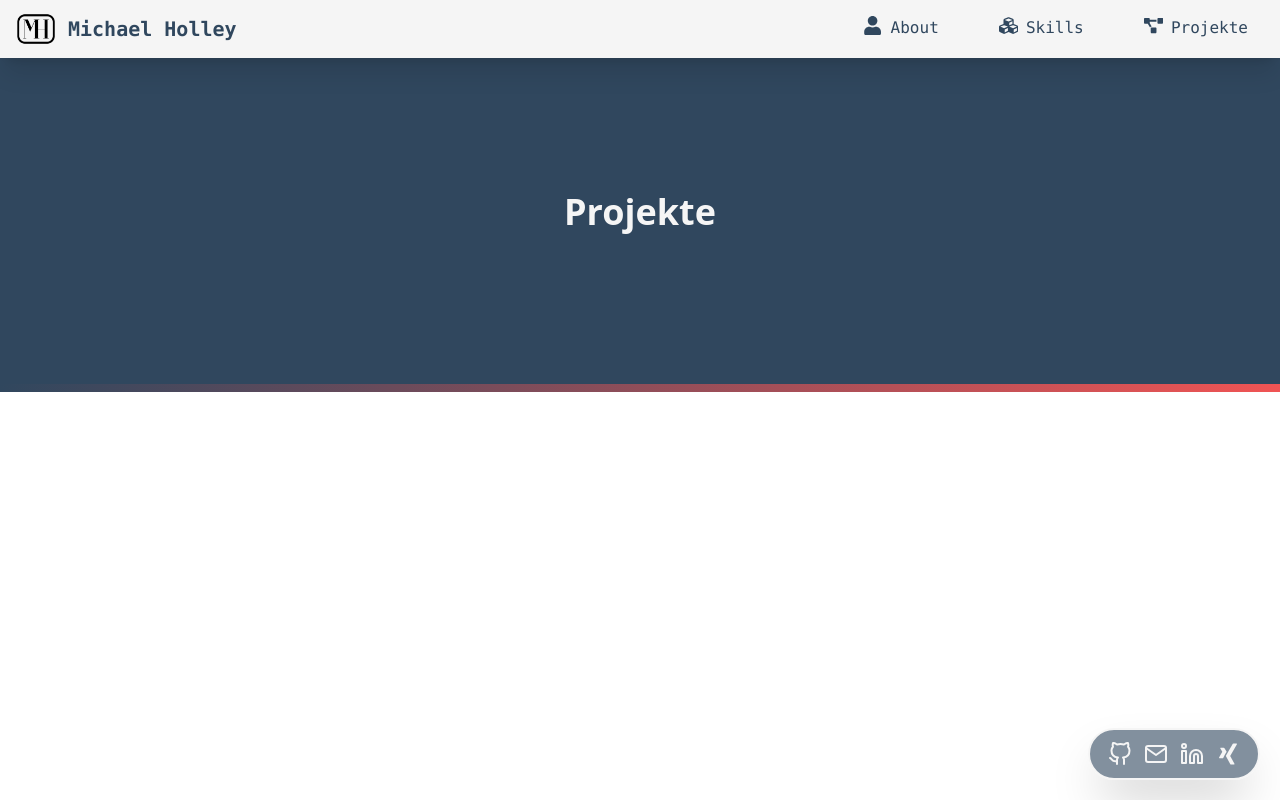
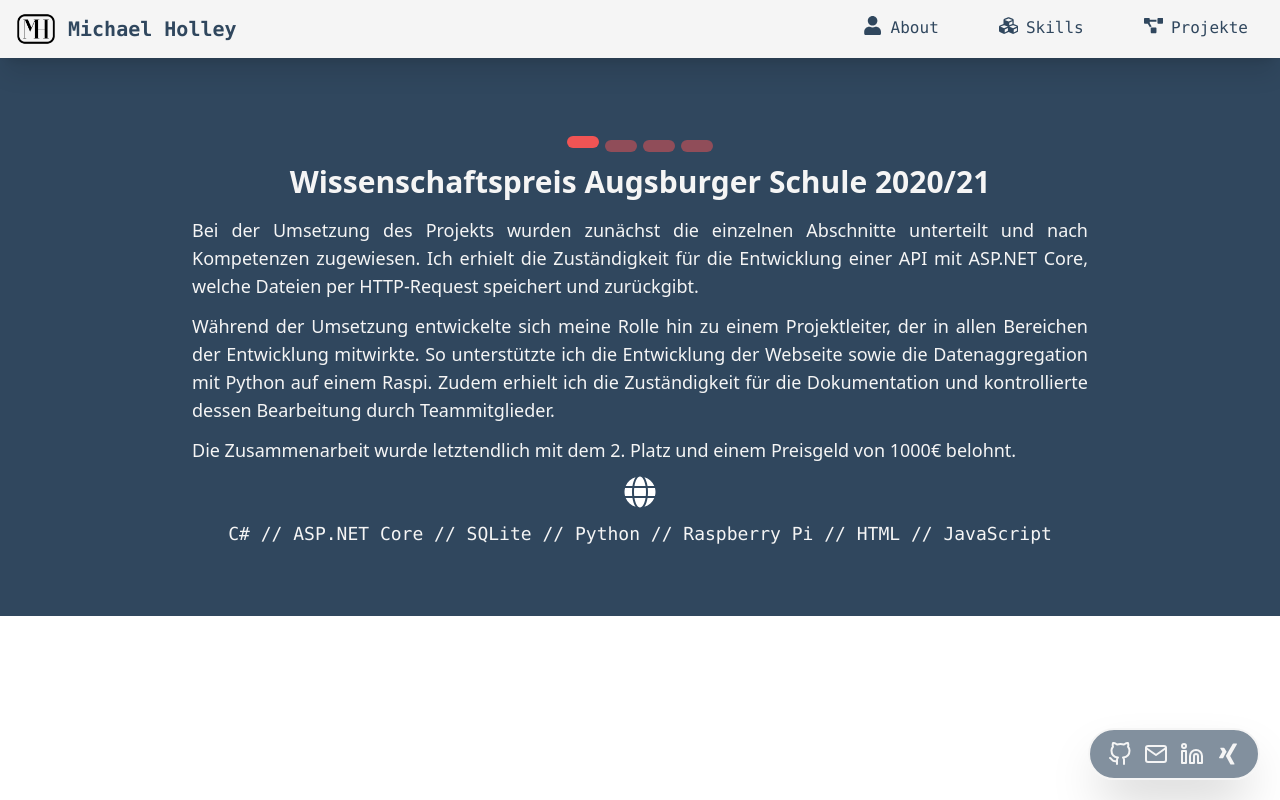
Before and after one commit to MichaelHolley/michaelholley.de, a React (Create React App) app: page /Projects in a window 1280 px wide. Built offline with nearby package versions, Linux system fonts and the light colour scheme.

Commit message:
content added to /projects

```diff
--- a/src/pages/projects.tsx
+++ b/src/pages/projects.tsx
@@ -1,13 +1,205 @@
-import React from "react";
+import React, { useState } from "react";
+import { FaGithub, FaGlobe } from "react-icons/fa";
+import { IconContext } from "react-icons/lib";
 import PageHeader from "../components/page-header";
 
 function Projects() {
+  const [index, setIndex] = useState(0);
+
+  const incrementIndex = () => {
+    if (index < projects.length - 1) {
+      setIndex(index + 1);
+    }
+  };
+
+  const decrementIndex = () => {
+    if (index > 0) {
+      setIndex(index - 1);
+    }
+  };
+
+  const [allowWheelInput, setAllowWheelInput] = useState(true);
+
+  const handleWheel = (event: React.WheelEvent) => {
+    if (!allowWheelInput) {
+      return;
+    }
+
+    setAllowWheelInput(false);
+    setTimeout(() => setAllowWheelInput(true), 150);
+
+    if (event.deltaY < 0) {
+      decrementIndex();
+    } else if (event.deltaY > 0) {
+      incrementIndex();
+    }
+  };
+
+  const [touchStart, setTouchStart] = React.useState(0);
+  const [touchEnd, setTouchEnd] = React.useState(0);
+
+  function handleTouchStart(e: React.TouchEvent) {
+    setTouchStart(e.targetTouches[0].clientX);
+  }
+
+  function handleTouchMove(e: React.TouchEvent) {
+    setTouchEnd(e.targetTouches[0].clientX);
+  }
+
+  function handleTouchEnd() {
+    if (touchStart - touchEnd > 150) {
+      incrementIndex();
+    }
+
+    if (touchStart - touchEnd < -150) {
+      decrementIndex();
+    }
+  }
+
+  let projects: {
+    header: string;
+    paragraphs?: string[];
+    imgFileNames?: string[];
+    technologies?: string[];
+    links?: { icon: any; ref: string }[];
+  }[] = [
+    {
+      header: "Wissenschaftspreis Augsburger Schule 2020/21",
+      paragraphs: [
+        "Bei der Umsetzung des Projekts wurden zunächst die einzelnen Abschnitte unterteilt und nach Kompetenzen zugewiesen. Ich erhielt die Zuständigkeit für die Entwicklung einer API mit ASP.NET Core, welche Dateien per HTTP-Request speichert und zurückgibt.",
+        "Während der Umsetzung entwickelte sich meine Rolle hin zu einem Projektleiter, der in allen Bereichen der Entwicklung mitwirkte. So unterstützte ich die Entwicklung der Webseite sowie die Datenaggregation mit Python auf einem Raspi. Zudem erhielt ich die Zuständigkeit für die Dokumentation und kontrollierte dessen Bearbeitung durch Teammitglieder.",
+        "Die Zusammenarbeit wurde letztendlich mit dem 2. Platz und einem Preisgeld von 1000€ belohnt.",
+      ],
+      technologies: [
+        "C#",
+        "ASP.NET Core",
+        "SQLite",
+        "Python",
+        "Raspberry Pi",
+        "HTML",
+        "JavaScript",
+      ],
+      links: [
+        {
+          icon: <FaGlobe />,
+          ref: "https://www.augsburg.de/aktuelles-aus-der-stadt/detail/wissenschaftspreis-augsburger-schulen-2020-21-vergeben",
+        },
+      ],
+    },
+    {
+      header: "PaymentsDashboard",
+      paragraphs: [
+        "Das PaymentsDashboard ist eine Anwendung in der finanzielle Ausgaben gespeichert und dargestellt werden. Unter Verwendung von Tags, ist der Nutzer in der Lage Zahlungen mit Stichwörter zu versehen, die eine Sortierung bzw. Filterung ermöglichen.",
+        "Jede Zahlung erhält verpflichtend einen primären Tag, der bei der visuellen Aufbereitung in Form von Graphen zur Darstellung verwendet wird.",
+      ],
+      technologies: [
+        "C#",
+        "ASP.NET Core",
+        "Angular",
+        "TypeScript",
+        "Bootstrap",
+      ],
+      links: [
+        {
+          icon: <FaGithub />,
+          ref: "https://github.com/MichaelHolley/PaymentsDashboard",
+        },
+      ],
+    },
+    {
+      header: "michaelholley.de",
+      paragraphs: [
+        "Die Darstellung der Webseite hat bereits mehrere Versionen durchlaufen und wird stetig ergänzt und aktualisiert. Dabei wird vor allem auf die Faktoren Performance, Technologie, Design und Interaktion geachtet. Informationen sollen möglichst schnell zu finden und verständlich sein.",
+      ],
+      technologies: ["React", "Tailwind CSS", "tsParticles", "TypeScript"],
+      links: [
+        {
+          icon: <FaGithub />,
+          ref: "https://github.com/MichaelHolley/michaelholley.de",
+        },
+      ],
+    },
+    {
+      header: "MyPoll",
+      paragraphs: [
+        "MyPoll ist eine Angular-Anwendung mit der man einfache Umfragen mit einer einzelnen Fragen erstellen kann. Antworten können dabei optional beschränkt werden, wie feste Antworten, eigene Antworten, private Umfragen und die Auswahl von mehreren Antworten.",
+        "Dahinter arbeitet ein ASP.NET Core Backend, welches die Daten in einer SQLite-Datenbank verwaltet.",
+      ],
+      technologies: [
+        "C#",
+        "ASP.NET Core",
+        "SQLite",
+        "Angular",
+        "TypeScript",
+        "Bootstrap",
+      ],
+      links: [
+        { icon: <FaGithub />, ref: "https://github.com/MichaelHolley/MyPoll" },
+      ],
+    },
+  ];
+
+  const getIndicators = () => {
+    return projects.map((prjct, i) => {
+      return (
+        <span
+          key={`indicator_${i}`}
+          onClick={() => setIndex(i)}
+          className={`rounded-full h-[12px] w-[32px] bg-r0 mx-[3px] hover:cursor-pointer ${
+            i === index ? "bg-opacity-100 -translate-y-1" : "bg-opacity-50"
+          } transition-all duration-500`}
+        >
+          &nbsp;
+        </span>
+      );
+    });
+  };
+
   return (
-    <main className="bg-w0">
-      <PageHeader
-        imgSrc=""
-        title="Projekte"
-      ></PageHeader>
+    <main
+      className="bg-b0 pt-32 pb-14 text-w0"
+      onWheel={(e) => handleWheel(e)}
+      onTouchStart={(e) => handleTouchStart(e)}
+      onTouchMove={(e) => handleTouchMove(e)}
+      onTouchEnd={() => handleTouchEnd()}
+    >
+      <div className=" flex flex-row justify-center my-3 transition-all">
+        {getIndicators()}
+      </div>
+      <div className="container mx-auto  text-lg text-justify px-4 sm:px-10 md:px-24 lg:px-48">
+        <p className="text-3xl mb-4 font-bold text-center">
+          {projects[index].header}
+        </p>
+        {projects[index].paragraphs?.map((p, i) => {
+          return <p className="my-3 text-justify">{p}</p>;
+        })}
+        <p className="flex flex-row justify-center">
+          {projects[index].links?.map((link) => {
+            return (
+              <a href={link.ref} target={"_blank"}>
+                <IconContext.Provider
+                  value={{
+                    size: "2rem",
+                    className:
+                      "my-1 sm:my-0 mx-[1px] sm:mx-2 hover:fill-r0 hover:scale-110 transition-all",
+                    color: "white",
+                  }}
+                >
+                  {link.icon}
+                </IconContext.Provider>
+              </a>
+            );
+          })}
+        </p>
+        <p className="text-lg font-mono text-center my-3">
+          {projects[index].technologies?.map((tech, i) => {
+            return (
+              tech +
+              (i != projects[index].technologies!.length - 1 ? " // " : "")
+            );
+          })}
+        </p>
+      </div>
     </main>
   );
 }
```
